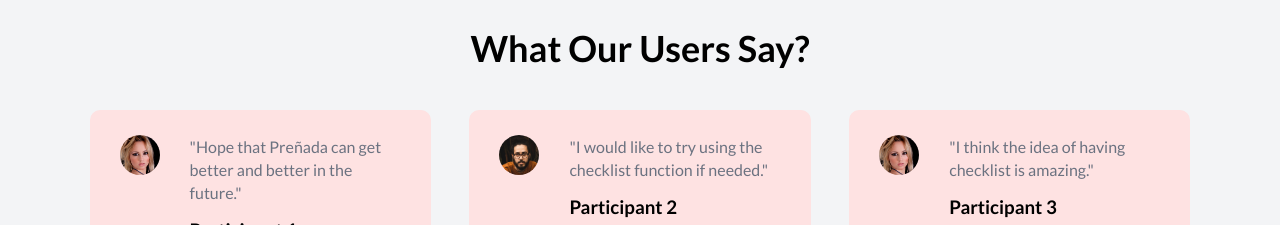
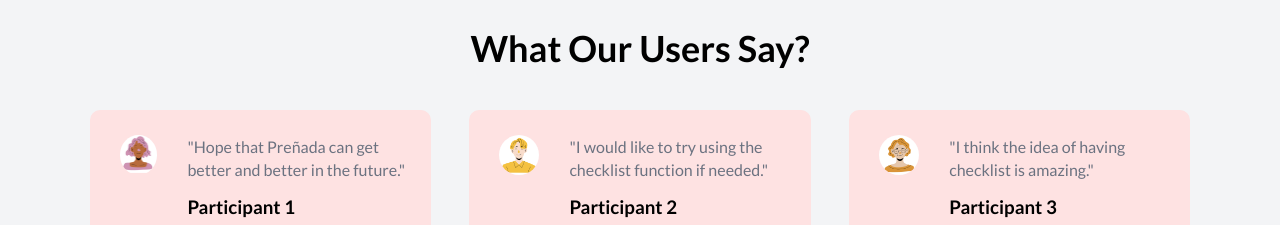
Before and after one commit to winnieouyang7988/prenada, a plain HTML site: page index.html in a window 1280 px wide. Shown: the part 6780-7005 px from the top of the page. Drawn offline with Linux system fonts and the light colour scheme.

Commit message:
change testimonial images

```diff
--- a/index.html
+++ b/index.html
@@ -329,7 +329,7 @@
 	</h1>
 	<div class="row">
 		<div class="testimonial-col">
-			<img src="images/user1.jpg">
+			<img src="images/test1.png">
 			<div>
 				<p>
 					"Hope that Preñada can get better and better in the future."
@@ -345,7 +345,7 @@
 			</div>
 		</div>
 		<div class="testimonial-col">
-			<img src="images/user2.jpg">
+			<img src="images/test2.png">
 			<div>
 				<p>
 					"I would like to try using the checklist function if needed."
@@ -361,7 +361,7 @@
 			</div>
 		</div>
 		<div class="testimonial-col">
-			<img src="images/user1.jpg">
+			<img src="images/test3.png">
 			<div>
 				<p>
 					"I think the idea of having checklist is amazing."
```
Also changed, not shown: images/test1.png (added), images/test2.png (added), images/test3.png (added).
